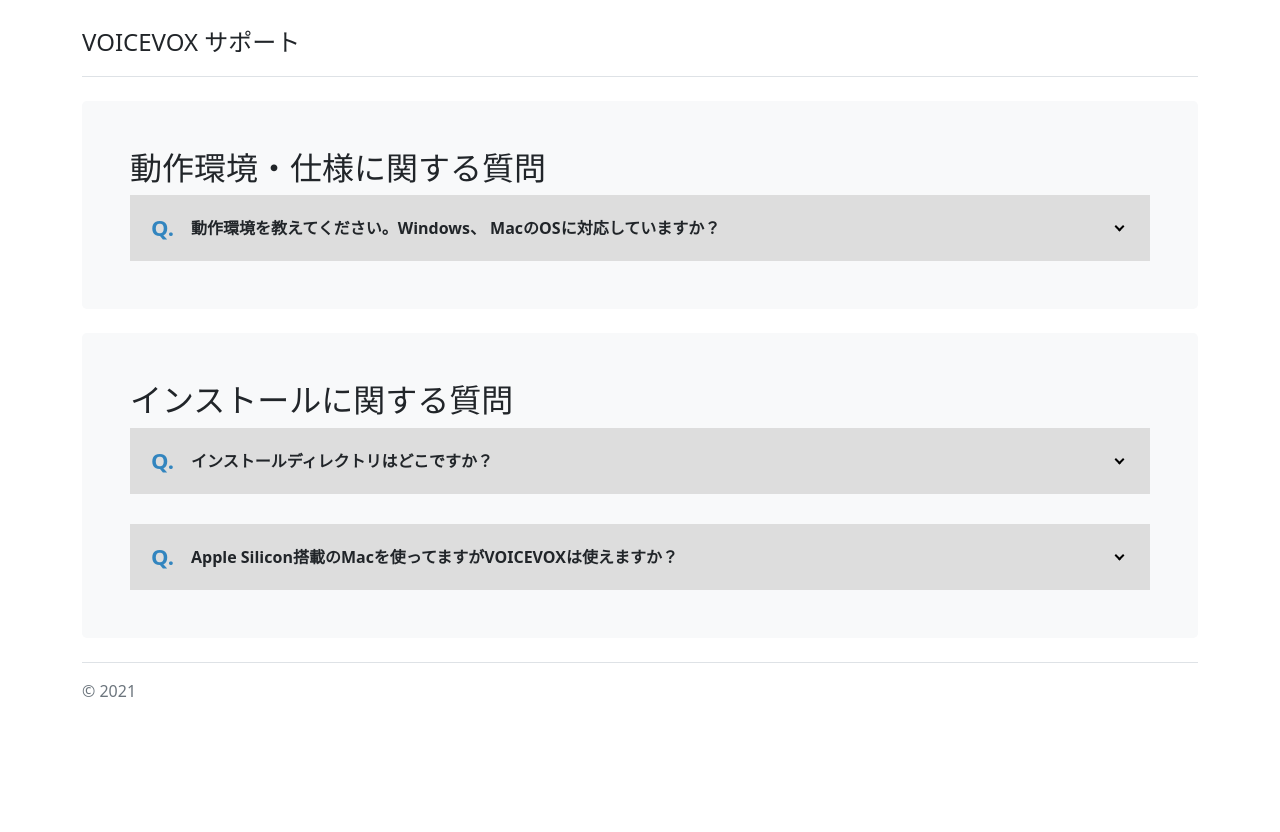
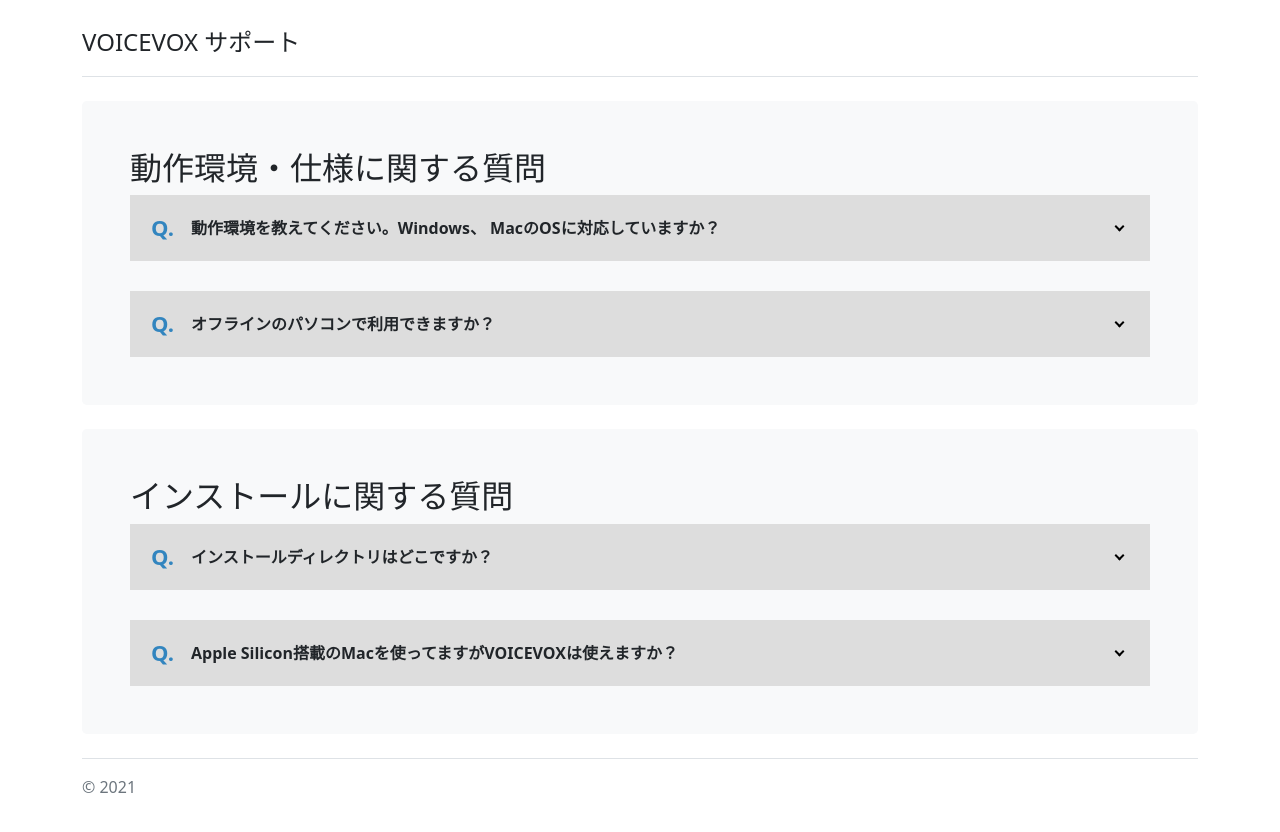
Before and after one commit to Apple-Yuki/VOICEVOX-FAQ-, a Jekyll site: the page demo.html, which Jekyll copies as it is, in a window 1280 px wide. Shown: the top 832 px of the page. Built offline with Jekyll 4.4.1, drawn with Linux system fonts in a browser that asks for light colours; nearby versions of some CDN libraries.

Commit message:
Update demo.html

```diff
--- a/demo.html
+++ b/demo.html
@@ -126,6 +126,14 @@
                     <p>Windows 10以上、macOS 11 Big Sur以降に対応しています。<br />またLinux OSにも対応しています。</p>
                     </dd>
                     </dl>
+                    <dl class="qa">
+                        <dt>オフラインのパソコンで利用できますか？</dt>
+                        <dd>
+                        <p>VOICEVOXはご利用のパソコンのシステム内部でWebサーバー機能を利用して動作します。<br />
+                            ですので、クラウドサーバー等で処理してる訳ではなく、必ずインターネットに繋がってる必要はございません。</p>
+                        </dd>
+                        </dl>
+
                     </div>
               </div>
               <div class="p-5 mb-4 bg-light rounded-3">
```
